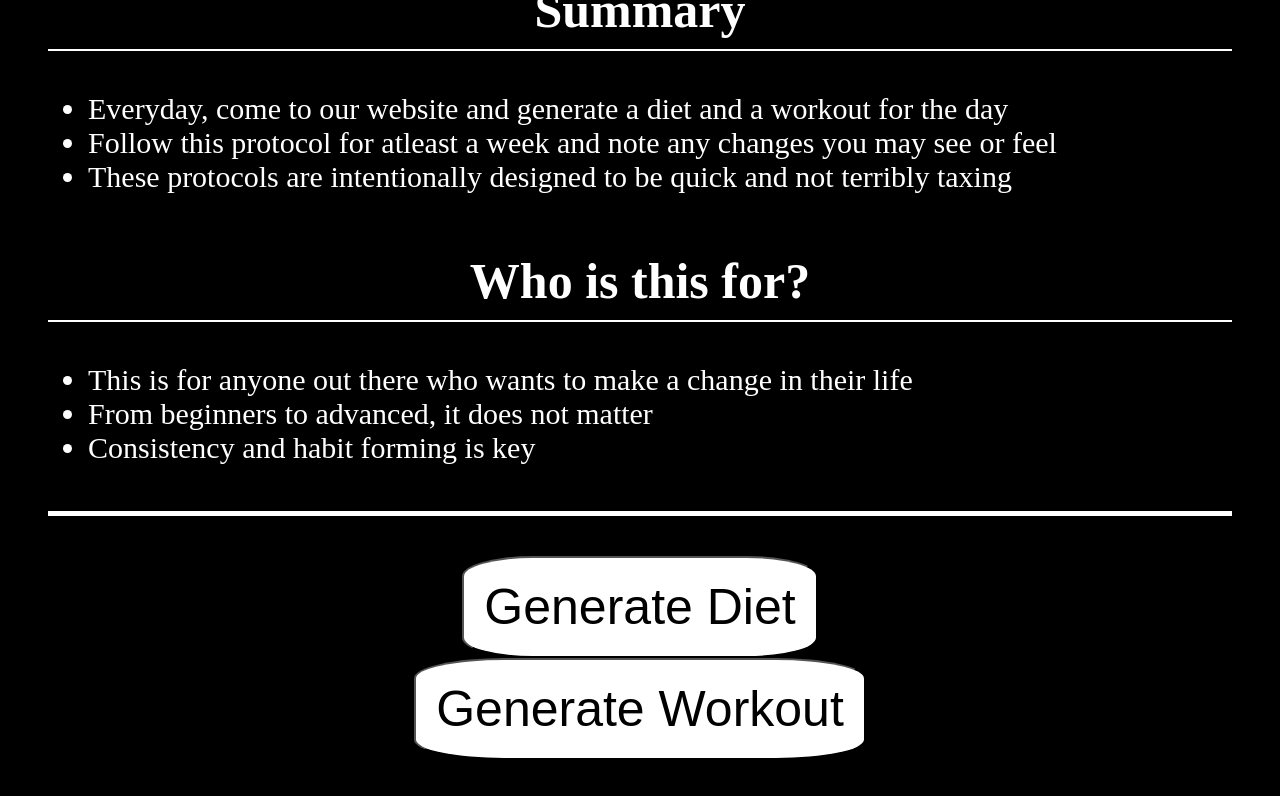
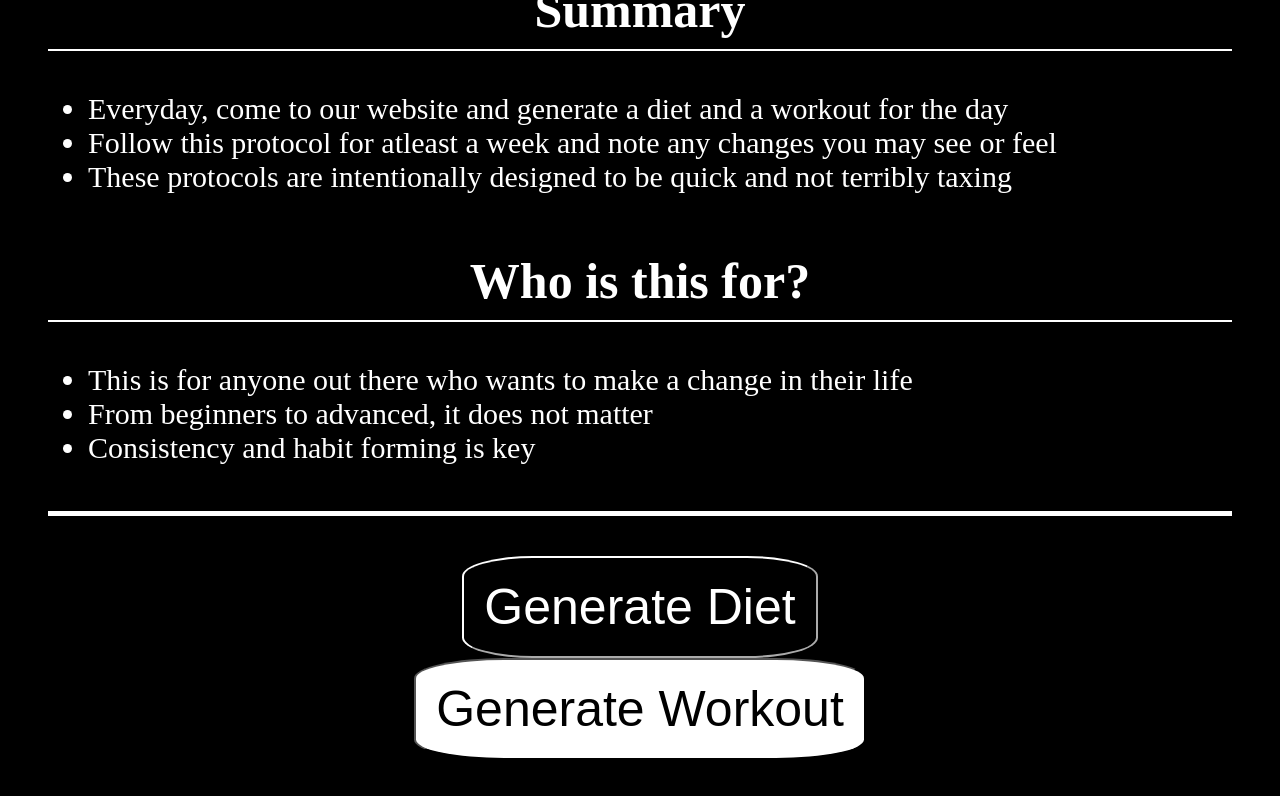
Before and after one commit to Kyle-Haesler/the-daily-duo, a React (Create React App) app: page / in a window 1280 px wide. In both pictures the pointer is over the button "Generate Diet". Shown: the part 663-1459 px from the top of the page. Built offline with nearby package versions, Linux system fonts and the light colour scheme.

Commit message:
button formatting changed for hover

```diff
--- a/src/components/PlanGenerator.css
+++ b/src/components/PlanGenerator.css
@@ -17,3 +17,9 @@ button {
     border-radius: 20%;
     padding: 20px;
 }
+
+button:hover {
+    background-color: black;
+    color: white;
+    border-color: white;
+}
--- a/src/components/PlanGenerator.js
+++ b/src/components/PlanGenerator.js
@@ -9,7 +9,9 @@ function PlanGenerator({ diet, workout, getDiet, getWorkout }) {
           <div></div>
         ) : (
           <>
-            <p>{`Diet: ${diet.diet}`}</p>
+            <b>
+              <p>{`Diet: ${diet.diet}`}</p>
+            </b>
             <p>{`Tip: ${diet.tip}`}</p>
           </>
         )}
@@ -20,7 +22,9 @@ function PlanGenerator({ diet, workout, getDiet, getWorkout }) {
           <></>
         ) : (
           <>
-            <p>{`Workout: ${workout.workout}`}</p>
+            <b>
+              <p>{`Workout: ${workout.workout}`}</p>
+            </b>
             <p>{`Tip: ${workout.tip}`}</p>
           </>
         )}
```
